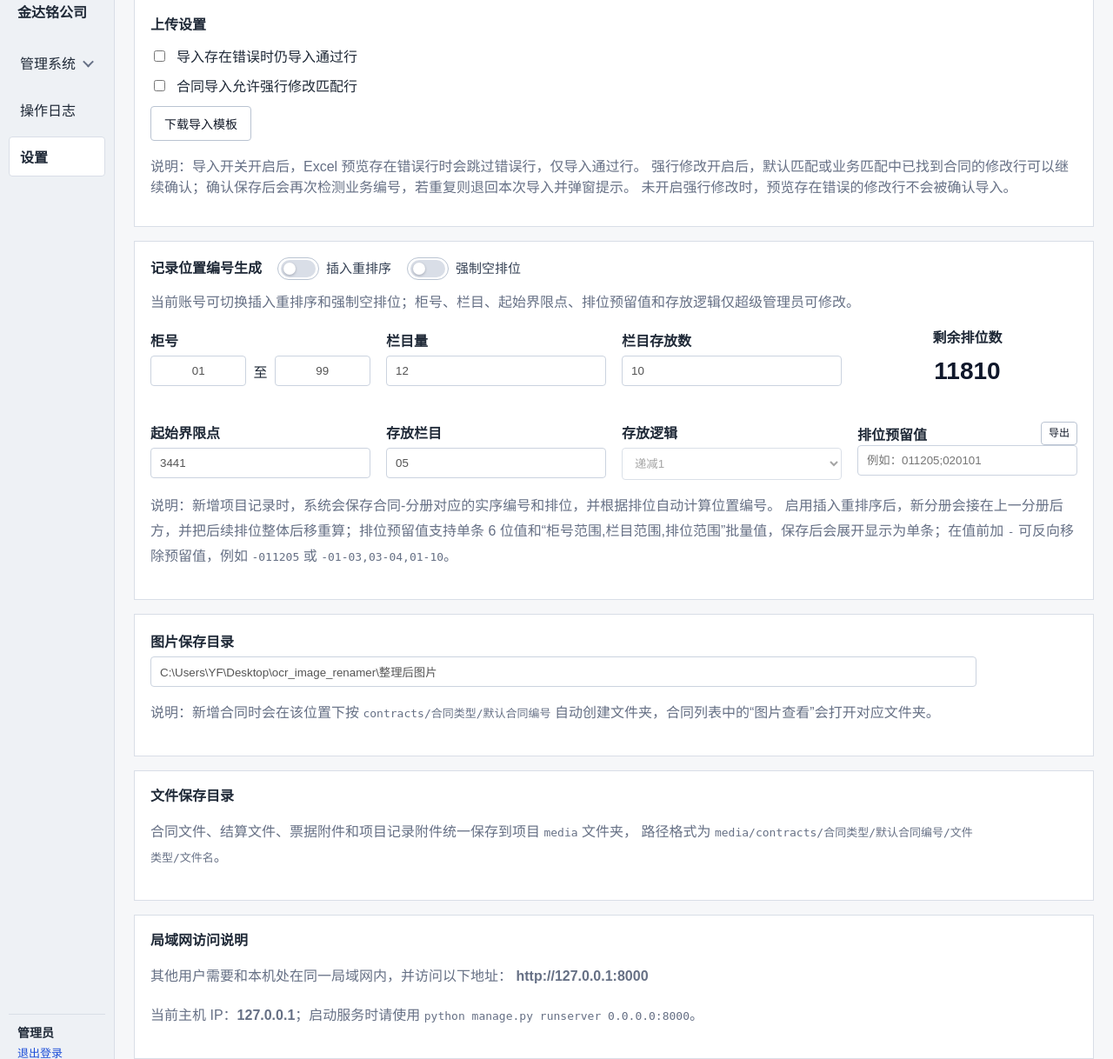
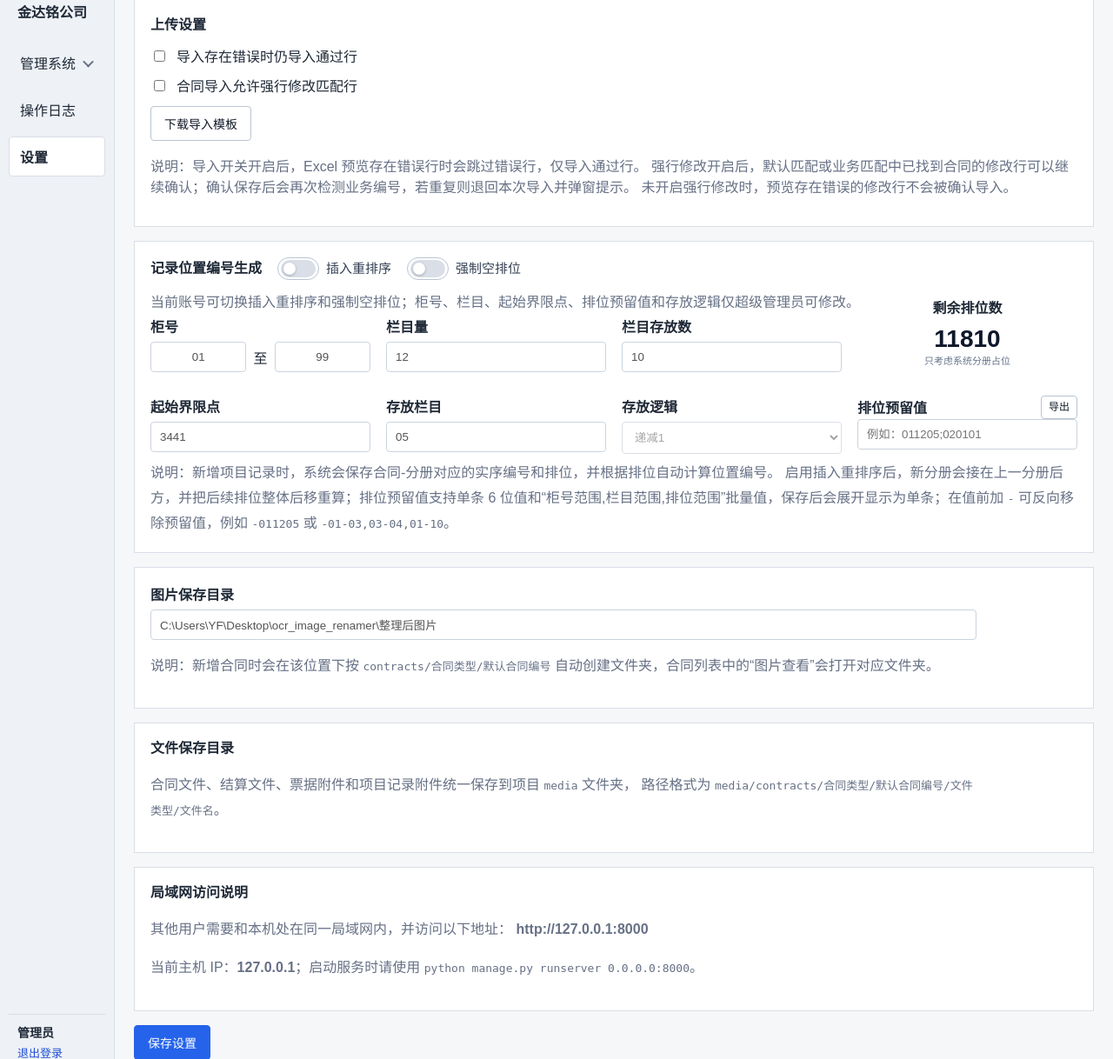
Before and after one commit to fldsjls/contract_manager, a Django app: page /settings/ in a window 1280 px wide. Shown: the part 23-1241 px from the top of the page at 87% size. Run offline with Django 5.2, Linux system fonts and the light colour scheme; the visitor is signed in with stand-in values (Sample User, id 1); data comes from the database, SQL or seed files in the repository; data that the repository does not hold is empty; parts of the project's set-up code (start-up, migrations or seed data) failed here and were passed over.

Commit message:
为记录位置侧边卡片添加说明文本，指明只考虑系统分册占位

```diff
--- a/contracts/templates/contracts/base.html
+++ b/contracts/templates/contracts/base.html
@@ -179,7 +179,7 @@
       display: grid;
       grid-template-columns: repeat(4, minmax(0, 1fr));
       column-gap: 18px;
-      row-gap: 14px;
+      row-gap: 8px;
       align-items: start;
       max-width: 100%;
     }
@@ -187,26 +187,37 @@
       white-space: nowrap;
     }
     .record-position-side-card {
-      align-self: stretch;
-      min-height: 0;
-      transform: translateY(-16px);
-      padding: 12px 18px;
+      align-self: start;
+      min-height: 72px;
+      transform: translateY(-24px);
+      padding: 2px 18px 0;
       border: 0;
       box-sizing: border-box;
       background: #fff;
       display: flex;
       flex-direction: column;
       align-items: center;
-      justify-content: center;
+      justify-content: flex-start;
       text-align: center;
     }
     .record-position-side-card strong {
       display: block;
-      margin-top: 6px;
+      margin-top: 3px;
       font-size: 28px;
       font-weight: 700;
       line-height: 1.15;
       color: #0f172a;
+    }
+    .record-position-side-card small {
+      display: block;
+      margin-top: 3px;
+      max-width: 170px;
+      font-size: 11px;
+      line-height: 1.25;
+      color: #64748b;
+    }
+    .record-position-settings > p {
+      margin: 8px 0 0;
     }
     .record-position-reserved-row input {
       white-space: nowrap;
--- a/contracts/templates/contracts/settings.html
+++ b/contracts/templates/contracts/settings.html
@@ -79,6 +79,7 @@
             <div class="form-row record-position-side-card">
               <span class="field-label">剩余排位数</span>
               <strong id="recordPositionRemainingCount">{{ record_position_remaining_count }}</strong>
+              <small>只考虑系统分册占位</small>
             </div>
             <div class="form-row">
               <label class="field-label" for="{{ form.record_position_start_file_number.id_for_label }}">起始界限点</label>
```
